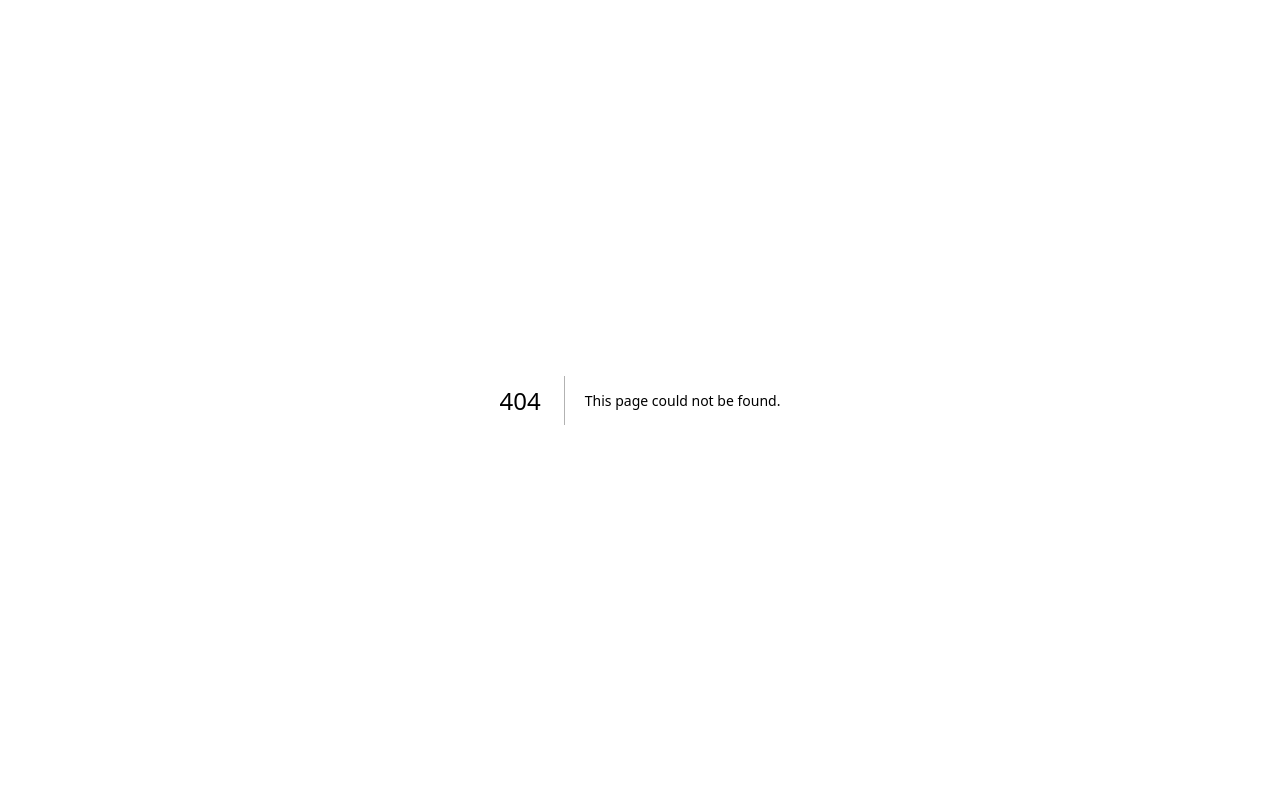
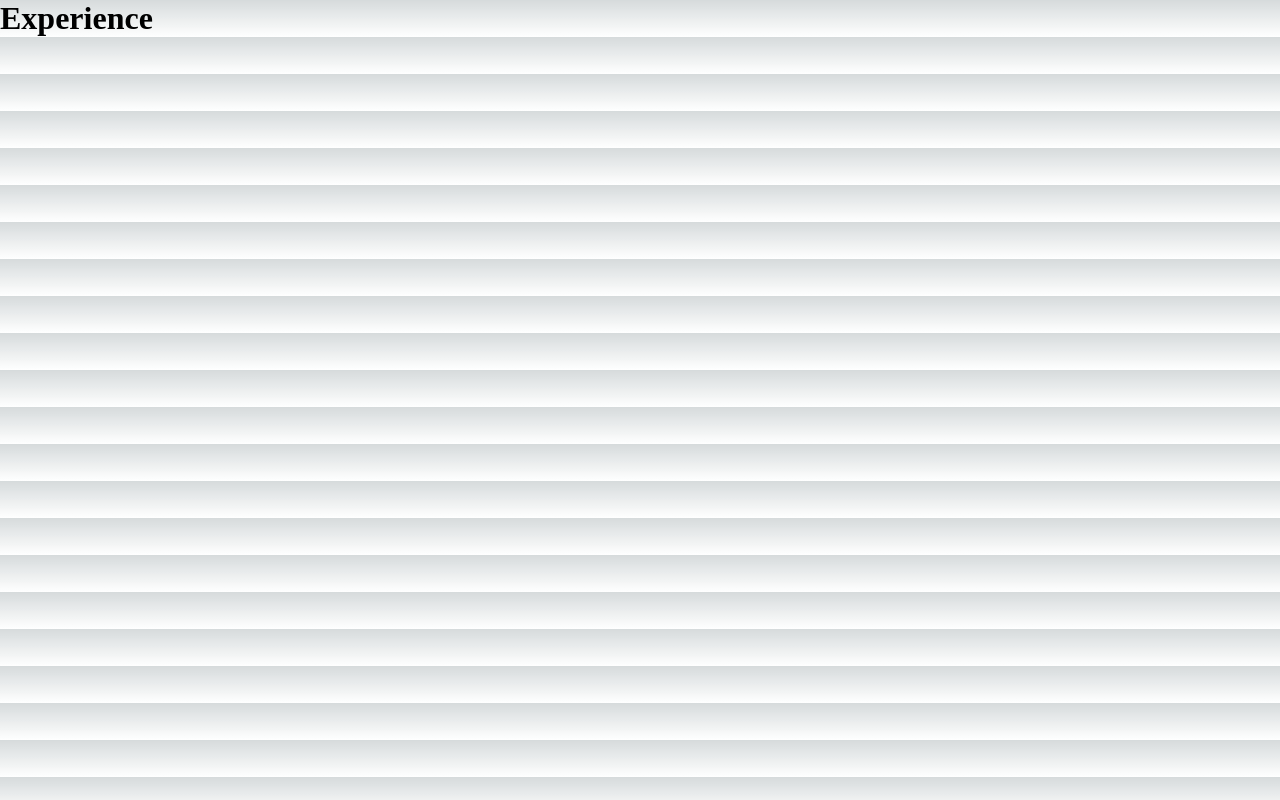
Before and after one commit to JayCodeGitHub/jaycode-next.js, a Next.js app: page /experience in a window 1280 px wide. Before the commit this address had no page. Built offline with nearby package versions, Linux system fonts and the light colour scheme.

Commit message:
Created pages

```diff
--- /dev/null
+++ b/src/pages/experience.tsx
@@ -0,0 +1,9 @@
+export default function Experience() {
+  return (
+    <>
+      <main>
+        <h1>Experience</h1>
+      </main>
+    </>
+  )
+}
```
Also changed, not shown: src/pages/about.tsx (added, +9 -0 lines), src/pages/contact.tsx (added, +9 -0 lines).
